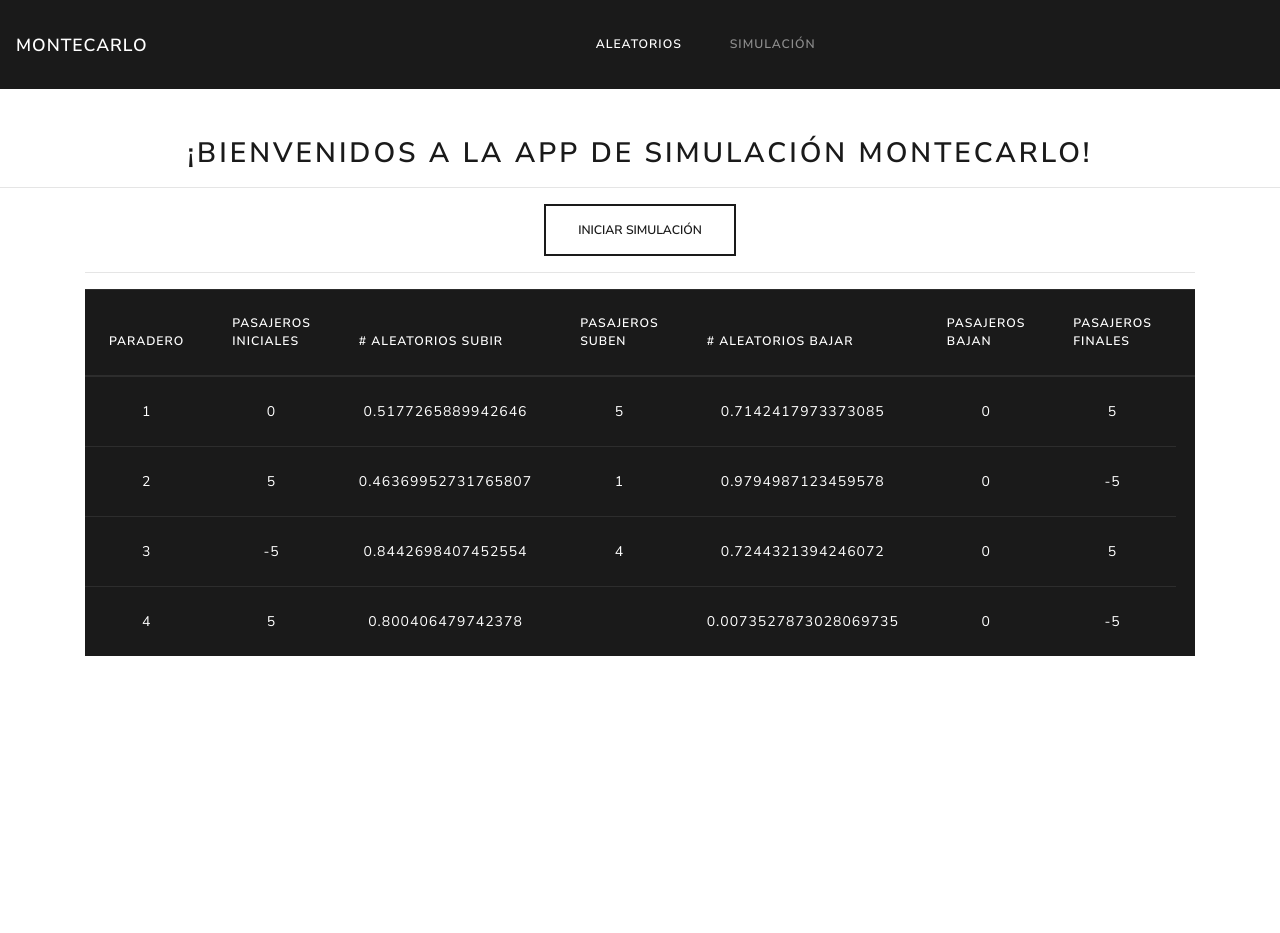
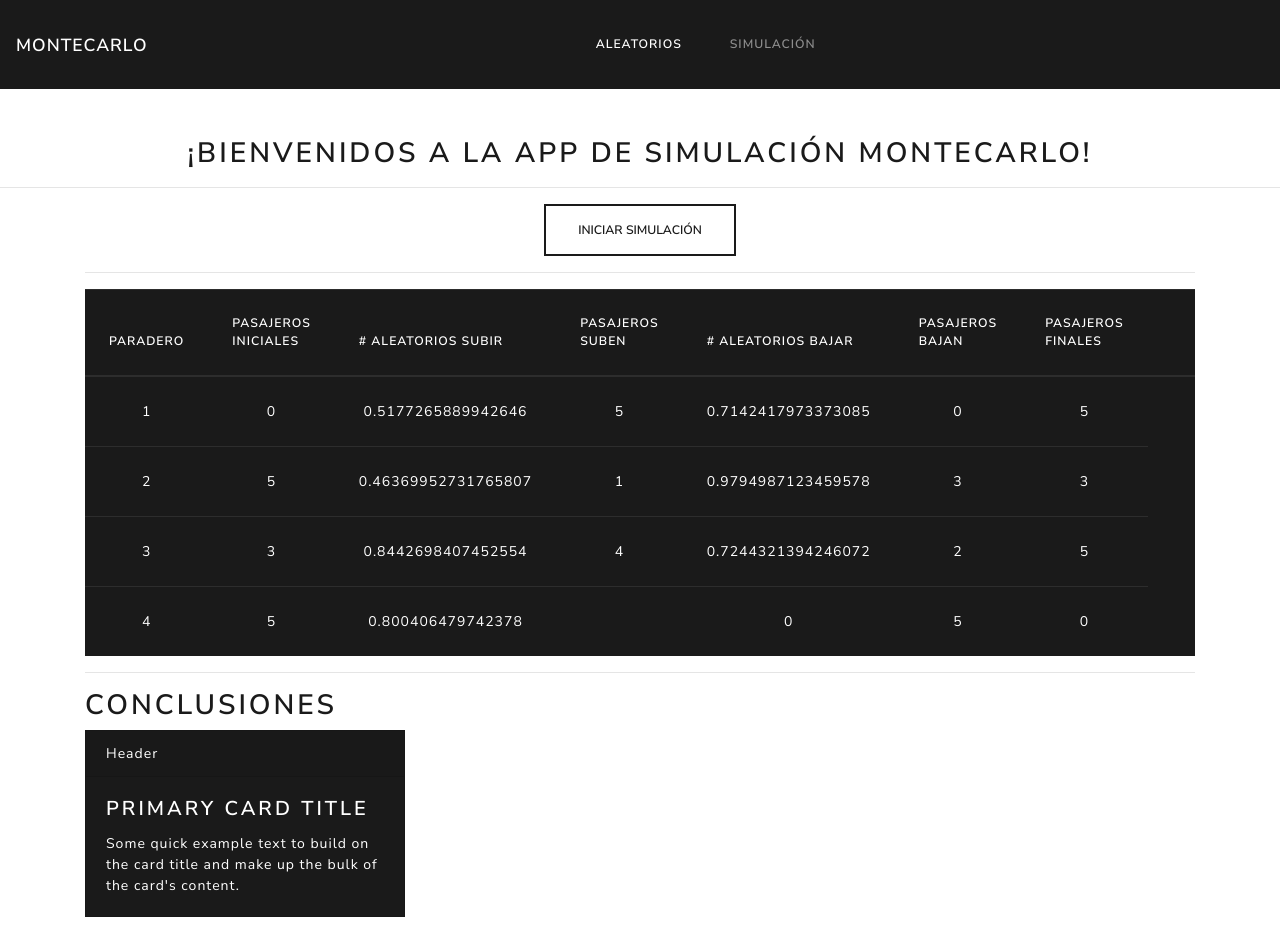
Before and after one commit to fabiancho94/MonteCarlo, an Angular app: page /simulation in a window 1280 px wide. Before the commit the page ends 800 px from the top, so only its background shows below. Built offline with nearby package versions, Linux system fonts and the light colour scheme.

Commit message:
Terminando simulacion

```diff
--- a/src/app/components/simulacion/simulacion.component.html
+++ b/src/app/components/simulacion/simulacion.component.html
@@ -26,4 +26,13 @@
     </tr>
     </tbody>
   </table>
+  <hr>
+  <h2> Conclusiones </h2>
+  <div class="card text-white bg-primary mb-3" style="max-width: 20rem;">
+    <div class="card-header">Header</div>
+    <div class="card-body">
+      <h4 class="card-title">Primary card title</h4>
+      <p class="card-text">Some quick example text to build on the card title and make up the bulk of the card's content.</p>
+    </div>
+  </div>
 </div>
--- a/src/app/components/simulacion/simulacion.component.ts
+++ b/src/app/components/simulacion/simulacion.component.ts
@@ -41,27 +41,36 @@ export class SimulacionComponent implements OnInit {
       pasajSuben = this.determinarPasajerosSuben(randomSubir,i)
 
       if(i == 1){
-        console.log("Entre");
-
         pasajIniciales = 0
         pasajBajan = 0
         this.contSubir = pasajSuben
         pasajFinales = pasajSuben-pasajBajan
         this.contTotales = pasajFinales
       }
+
       else{
         pasajIniciales = this.contTotales
-        temp = this.determinarPasajerosBajan
+        this.contTotales += pasajSuben
+        temp = this.determinarPasajerosBajan(randomBajar, i)
         if(this.contTotales>temp){
           pasajBajan = temp
+        }else{
+          pasajBajan = this.contTotales
+          this.contTotales = 0
         }
-        pasajFinales = pasajBajan - pasajFinales
+        pasajFinales = this.contTotales - pasajBajan
 
         this.contSubir = pasajSuben
         this.contBajar = pasajBajan
         this.contTotales = pasajFinales
       }
 
+      if(i == 4){
+        pasajBajan = pasajIniciales
+        randomBajar = 0
+        pasajFinales = 0
+
+      }
       let trayecto: Viaje = {
         parada: i,
         pasajerosIniciales: pasajIniciales,
@@ -148,21 +157,27 @@ if(estacion == 1)return 0
 // Segunda parada
 if(estacion == 2){
   if(aleatorio>=0&&aleatorio<=0.38){
+    console.log("Estacion 2: 0");
     return 0
   }
   else if(aleatorio>0.38&&aleatorio<=0.66){
+    console.log("Estacion 2: 1");
     return 1
   }
   else if(aleatorio>0.66&&aleatorio<=0.96){
+    console.log("Estacion 2: 2");
     return 2
   }
   else if(aleatorio>0.96&&aleatorio<=0.98){
+    console.log("Estacion 2: 3");
     return 3
   }
   else if(aleatorio>0.98&&aleatorio<=0.99){
+    console.log("Estacion 2: 4");
     return 4
   }
   else if(aleatorio>0.99&&aleatorio<=1){
+    console.log("Estacion 2: 5");
     return 5
   }
 }
```
Also changed, not shown: 1 other file (tests, documents, lock files or other folders).
